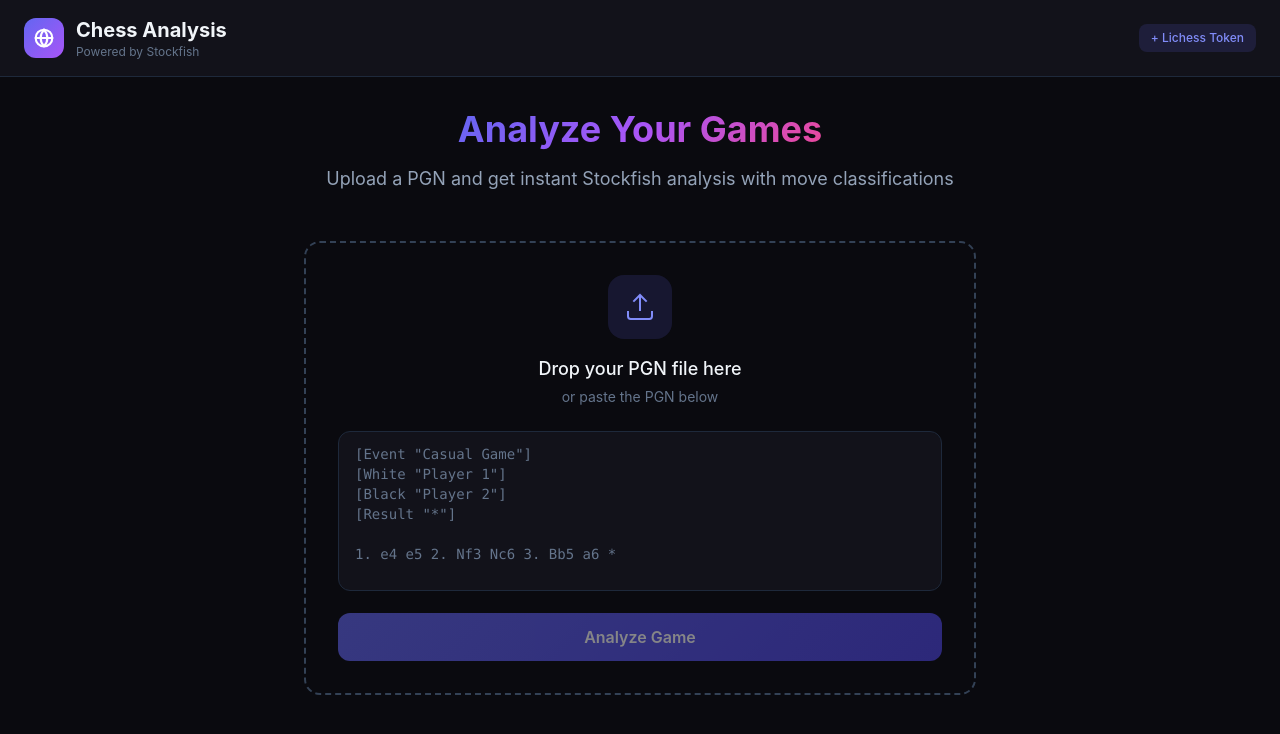
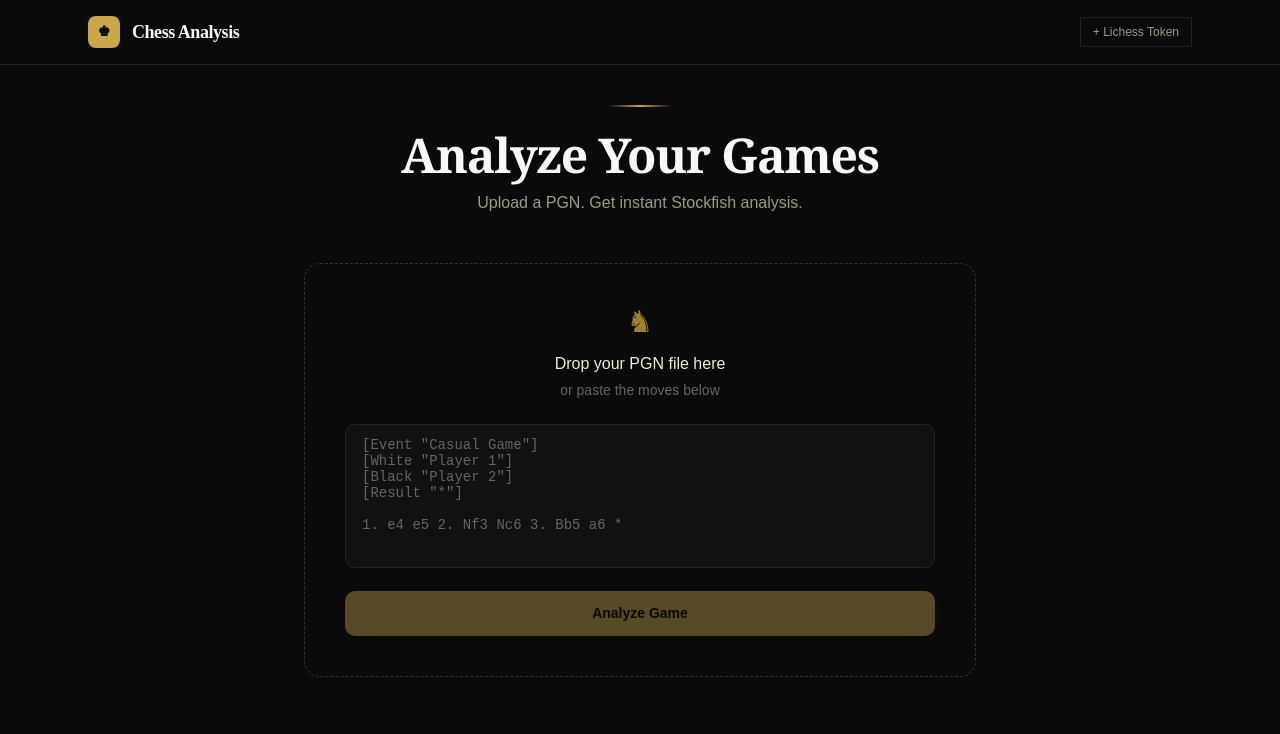
Before and after one commit to janardanboraiscooking/chess-analysis, a Next.js app: page / in a window 1280 px wide. Shown: the top 734 px of the page. Built offline with nearby package versions, Linux system fonts and the light colour scheme.

Commit message:
design: luxury editorial aesthetic — dark marble, gold accents, Playfair Display

```diff
--- a/src/app/globals.css
+++ b/src/app/globals.css
@@ -2,244 +2,183 @@
 @tailwind components;
 @tailwind utilities;
 
-@import url('https://fonts.googleapis.com/css2?family=Inter:wght@300;400;500;600;700;800&family=JetBrains+Mono:wght@400;500;600&display=swap');
+@import url('https://fonts.googleapis.com/css2?family=Playfair+Display:wght@400;500;600;700;800&family=DM+Sans:wght@300;400;500;600;700&family=JetBrains+Mono:wght@400;500;600&display=swap');
 
 :root {
-  --bg-primary: #0a0a0f;
-  --bg-secondary: #12121a;
-  --bg-card: #1a1a25;
-  --bg-hover: #22222f;
-  --accent: #6366f1;
-  --accent-light: #818cf8;
-  --accent-glow: rgba(99, 102, 241, 0.15);
-  --text-primary: #f1f5f9;
-  --text-secondary: #94a3b8;
-  --text-muted: #64748b;
-  --border: #1e293b;
-  --green: #22c55e;
-  --yellow: #eab308;
-  --orange: #f97316;
-  --red: #ef4444;
+  --bg: #0a0a0a;
+  --bg-elevated: #111111;
+  --bg-card: #161616;
+  --border: #222222;
+  --gold: #c9a84c;
+  --gold-dim: #a08030;
+  --gold-glow: rgba(201, 168, 76, 0.12);
+  --cream: #f0ead6;
+  --cream-dim: #a09880;
+  --cream-muted: #6b6358;
+  --white: #faf8f2;
+  --green: #3d8b37;
+  --green-dim: #2a6326;
+  --amber: #d4943a;
+  --red: #c0392b;
+  --red-dim: rgba(192, 57, 43, 0.12);
 }
 
-* {
-  box-sizing: border-box;
-}
+* { box-sizing: border-box; }
 
 body {
-  font-family: 'Inter', -apple-system, BlinkMacSystemFont, sans-serif;
-  background: var(--bg-primary);
-  color: var(--text-primary);
+  font-family: 'DM Sans', sans-serif;
+  background: var(--bg);
+  color: var(--cream);
   min-height: 100vh;
   -webkit-font-smoothing: antialiased;
 }
 
-/* Scrollbar */
-::-webkit-scrollbar { width: 6px; }
+::-webkit-scrollbar { width: 5px; }
 ::-webkit-scrollbar-track { background: transparent; }
-::-webkit-scrollbar-thumb { background: #334155; border-radius: 3px; }
-::-webkit-scrollbar-thumb:hover { background: #475569; }
+::-webkit-scrollbar-thumb { background: #333; border-radius: 3px; }
 
-/* Chess board glow */
-.board-glow {
-  box-shadow: 0 0 60px rgba(99, 102, 241, 0.1), 0 20px 40px rgba(0, 0, 0, 0.4);
+h1, h2, h3 {
+  font-family: 'Playfair Display', Georgia, serif;
 }
 
-/* Card styling */
+.mono {
+  font-family: 'JetBrains Mono', monospace;
+}
+
+/* Card */
 .card {
   background: var(--bg-card);
   border: 1px solid var(--border);
-  border-radius: 16px;
-  transition: all 0.2s ease;
+  border-radius: 12px;
 }
 
-.card:hover {
-  border-color: #334155;
+/* Upload */
+.upload-area {
+  border: 1.5px dashed #333;
+  border-radius: 16px;
+  transition: all 0.25s ease;
+}
+.upload-area:hover, .upload-area.dragging {
+  border-color: var(--gold-dim);
+  background: var(--gold-glow);
 }
 
-/* Progress bar animation */
-@keyframes progress-pulse {
-  0%, 100% { opacity: 1; }
-  50% { opacity: 0.7; }
+/* Button */
+.btn {
+  font-family: 'DM Sans', sans-serif;
+  font-weight: 600;
+  font-size: 14px;
+  padding: 12px 28px;
+  border-radius: 10px;
+  border: none;
+  cursor: pointer;
+  transition: all 0.2s ease;
+  background: var(--gold);
+  color: var(--bg);
+}
+.btn:hover { filter: brightness(1.1); transform: translateY(-1px); }
+.btn:active { transform: translateY(0); }
+.btn:disabled { opacity: 0.4; cursor: not-allowed; transform: none; }
+
+.btn-outline {
+  background: transparent;
+  border: 1px solid var(--border);
+  color: var(--cream-dim);
+}
+.btn-outline:hover {
+  border-color: var(--gold-dim);
+  color: var(--gold);
+  background: var(--gold-glow);
 }
 
-.progress-animated {
-  animation: progress-pulse 2s ease-in-out infinite;
+/* Input */
+.input {
+  background: var(--bg-elevated);
+  border: 1px solid var(--border);
+  border-radius: 10px;
+  padding: 12px 16px;
+  color: var(--cream);
+  font-size: 14px;
+  width: 100%;
+  transition: border-color 0.2s;
 }
+.input:focus { outline: none; border-color: var(--gold-dim); }
+.input::placeholder { color: var(--cream-muted); }
 
-/* Classification badges */
+/* Badge */
 .badge {
   font-family: 'JetBrains Mono', monospace;
-  font-size: 11px;
+  font-size: 10px;
   font-weight: 600;
-  padding: 2px 8px;
-  border-radius: 6px;
-  letter-spacing: 0.02em;
+  padding: 2px 6px;
+  border-radius: 4px;
+  letter-spacing: 0.03em;
 }
-
-.badge-best { background: rgba(34, 197, 94, 0.15); color: #22c55e; }
-.badge-excellent { background: rgba(34, 197, 94, 0.1); color: #4ade80; }
-.badge-good { background: rgba(148, 163, 184, 0.1); color: #94a3b8; }
-.badge-inaccuracy { background: rgba(234, 179, 8, 0.15); color: #eab308; }
-.badge-mistake { background: rgba(249, 115, 22, 0.15); color: #f97316; }
-.badge-blunder { background: rgba(239, 68, 68, 0.15); color: #ef4444; }
+.badge-best { background: rgba(61, 139, 55, 0.2); color: #5cb85c; }
+.badge-excellent { background: rgba(61, 139, 55, 0.12); color: #4a9a44; }
+.badge-good { background: rgba(160, 152, 128, 0.1); color: var(--cream-dim); }
+.badge-inaccuracy { background: rgba(212, 148, 58, 0.15); color: var(--amber); }
+.badge-mistake { background: rgba(192, 57, 43, 0.12); color: #e05545; }
+.badge-blunder { background: var(--red-dim); color: var(--red); }
 
 /* Move button */
 .move-btn {
   font-family: 'JetBrains Mono', monospace;
-  font-size: 13px;
+  font-size: 12px;
   font-weight: 500;
-  padding: 6px 10px;
-  border-radius: 8px;
-  transition: all 0.15s ease;
+  padding: 5px 8px;
+  border-radius: 6px;
+  transition: all 0.15s;
   cursor: pointer;
+  background: transparent;
+  color: var(--cream-dim);
+  border: 1px solid transparent;
+}
+.move-btn:hover { background: var(--bg-elevated); color: var(--cream); }
+.move-btn.active {
+  background: var(--gold-glow);
+  border-color: var(--gold-dim);
+  color: var(--gold);
 }
 
-.move-btn:hover {
-  background: var(--bg-hover);
-}
-
-.move-btn.active {
-  background: var(--accent-glow);
-  border: 1px solid var(--accent);
-  color: var(--accent-light);
-}
-
-/* Eval bar */
-.eval-bar-container {
-  width: 24px;
-  background: #1e293b;
-  border-radius: 4px;
-  overflow: hidden;
-  position: relative;
-}
-
-.eval-bar-fill {
-  position: absolute;
-  bottom: 0;
-  left: 0;
-  right: 0;
-  transition: height 0.3s ease;
-}
-
-/* Upload area */
-.upload-area {
-  border: 2px dashed #334155;
-  border-radius: 16px;
-  transition: all 0.2s ease;
-}
-
-.upload-area:hover,
-.upload-area.dragging {
-  border-color: var(--accent);
-  background: var(--accent-glow);
-}
-
-/* Button */
-.btn-primary {
-  background: linear-gradient(135deg, #6366f1, #4f46e5);
-  color: white;
-  font-weight: 600;
-  padding: 12px 24px;
-  border-radius: 12px;
-  transition: all 0.2s ease;
-  border: none;
-  cursor: pointer;
-}
-
-.btn-primary:hover {
-  transform: translateY(-1px);
-  box-shadow: 0 4px 20px rgba(99, 102, 241, 0.4);
-}
-
-.btn-primary:active {
-  transform: translateY(0);
-}
-
-.btn-primary:disabled {
-  opacity: 0.5;
-  cursor: not-allowed;
-  transform: none;
-  box-shadow: none;
-}
-
-/* Input */
-.input-field {
-  background: var(--bg-secondary);
+/* Stat */
+.stat {
+  background: var(--bg-elevated);
   border: 1px solid var(--border);
-  border-radius: 12px;
-  padding: 12px 16px;
-  color: var(--text-primary);
-  font-size: 14px;
-  transition: all 0.2s ease;
-  width: 100%;
-}
-
-.input-field:focus {
-  outline: none;
-  border-color: var(--accent);
-  box-shadow: 0 0 0 3px var(--accent-glow);
-}
-
-.input-field::placeholder {
-  color: var(--text-muted);
-}
-
-/* Fade in animation */
-@keyframes fadeIn {
-  from { opacity: 0; transform: translateY(10px); }
-  to { opacity: 1; transform: translateY(0); }
-}
-
-.fade-in {
-  animation: fadeIn 0.4s ease forwards;
-}
-
-/* Stats card */
-.stat-card {
-  background: var(--bg-secondary);
-  border: 1px solid var(--border);
-  border-radius: 12px;
+  border-radius: 10px;
   padding: 16px;
   text-align: center;
 }
-
 .stat-value {
-  font-family: 'JetBrains Mono', monospace;
-  font-size: 24px;
+  font-family: 'Playfair Display', serif;
+  font-size: 28px;
   font-weight: 700;
-  color: var(--text-primary);
+  color: var(--white);
+}
+.stat-label {
+  font-size: 11px;
+  color: var(--cream-muted);
+  margin-top: 4px;
+  text-transform: uppercase;
+  letter-spacing: 0.08em;
 }
 
-.stat-label {
-  font-size: 12px;
-  color: var(--text-muted);
-  margin-top: 4px;
-  text-transform: uppercase;
-  letter-spacing: 0.05em;
+/* Progress */
+@keyframes pulse { 0%,100%{opacity:1} 50%{opacity:.5} }
+.progress-dot { animation: pulse 1.5s ease infinite; }
+
+/* Fade in */
+@keyframes fadeUp { from { opacity:0; transform:translateY(8px); } to { opacity:1; transform:translateY(0); } }
+.fade-in { animation: fadeUp 0.35s ease forwards; }
+
+/* Divider */
+.divider {
+  height: 1px;
+  background: var(--border);
 }
 
-/* PV line */
-.pv-line {
-  font-family: 'JetBrains Mono', monospace;
-  font-size: 12px;
-  color: var(--text-muted);
-  line-height: 1.6;
+/* Gold accent line */
+.gold-line {
+  height: 2px;
+  background: linear-gradient(90deg, transparent, var(--gold), transparent);
 }
-
-.pv-move {
-  color: var(--text-secondary);
-}
-
-.pv-move:hover {
-  color: var(--accent-light);
-  cursor: pointer;
-}
-
-/* Gradient text */
-.gradient-text {
-  background: linear-gradient(135deg, #6366f1, #a855f7, #ec4899);
-  -webkit-background-clip: text;
-  -webkit-text-fill-color: transparent;
-  background-clip: text;
-}
--- a/src/app/page.tsx
+++ b/src/app/page.tsx
@@ -56,57 +56,34 @@ export default function Home() {
         setProgress({ current: 0, total: 0, status: 'error', currentMove: 'Could not parse PGN' });
         return;
       }
-
       const worker = initWorker();
       await new Promise<void>((resolve) => {
         const handler = (e: MessageEvent) => {
-          if (e.data.type === 'ready') {
-            worker.removeEventListener('message', handler);
-            resolve();
-          }
+          if (e.data.type === 'ready') { worker.removeEventListener('message', handler); resolve(); }
         };
         worker.addEventListener('message', handler);
         setTimeout(() => { worker.removeEventListener('message', handler); resolve(); }, 5000);
       });
-
       const localEvals: PositionEval[] = [];
-
-      await analyzeGame(
-        parsed.positions,
-        parsed.sanMoves,
-        parsed.moves,
-        worker,
-        12,
-        {
-          onProgress: (current, total, move) => {
-            setProgress({ current, total, status: 'analyzing', currentMove: move });
-          },
-          onPositionEval: (index, eval_) => {
-            localEvals[index] = eval_;
-            setEvals([...localEvals]);
-          },
+      await analyzeGame(parsed.positions, parsed.sanMoves, parsed.moves, worker, 12, {
+        onProgress: (current, total, move) => setProgress({ current, total, status: 'analyzing', currentMove: move }),
+        onPositionEval: (index, eval_) => { localEvals[index] = eval_; setEvals([...localEvals]); },
         onComplete: (analyzedMoves, wACPL, bACPL) => {
           setMoves(analyzedMoves);
           setWhiteACPL(wACPL);
           setBlackACPL(bACPL);
           setProgress((p) => ({ ...p, status: 'done' }));
-
           const game: AnalyzedGame = {
             id: Date.now().toString(),
-              whiteName: parsed.whiteName,
-              blackName: parsed.blackName,
-              result: parsed.result,
-              moves: analyzedMoves,
-              whiteACPL: wACPL,
-              blackACPL: bACPL,
-              totalMoves: parsed.sanMoves.length,
-              analyzedAt: Date.now(),
+            whiteName: parsed.whiteName, blackName: parsed.blackName,
+            result: parsed.result, moves: analyzedMoves,
+            whiteACPL: wACPL, blackACPL: bACPL,
+            totalMoves: parsed.sanMoves.length, analyzedAt: Date.now(),
           };
           saveGame(game).then(() => getAllGames().then(setSavedGames).catch(() => {}));
         },
         onError: () => {},
-        }
-      );
+      });
     } catch {
       setProgress({ current: 0, total: 0, status: 'error', currentMove: 'Analysis failed' });
     }
@@ -118,38 +95,32 @@ export default function Home() {
   const blackMistakes = moves.filter(m => m.black?.classification === 'mistake').length;
 
   return (
-    <main className="min-h-screen" style={{ background: 'var(--bg-primary)' }}>
+    <main className="min-h-screen" style={{ background: 'var(--bg)' }}>
       {/* Header */}
-      <header className="border-b" style={{ borderColor: 'var(--border)', background: 'var(--bg-secondary)' }}>
-        <div className="max-w-7xl mx-auto px-6 py-4 flex items-center justify-between">
+      <header style={{ borderBottom: '1px solid var(--border)', background: 'var(--bg)' }}>
+        <div className="max-w-6xl mx-auto px-6 py-4 flex items-center justify-between">
           <div className="flex items-center gap-3">
-            <div className="w-10 h-10 rounded-xl flex items-center justify-center" style={{ background: 'linear-gradient(135deg, #6366f1, #a855f7)' }}>
-              <svg width="20" height="20" viewBox="0 0 24 24" fill="none" stroke="white" strokeWidth="2.5" strokeLinecap="round" strokeLinejoin="round">
-                <circle cx="12" cy="12" r="10"/>
-                <path d="M12 2a14.5 14.5 0 0 0 0 20 14.5 14.5 0 0 0 0-20"/>
-                <path d="M2 12h20"/>
-              </svg>
+            <div className="w-8 h-8 rounded-lg flex items-center justify-center" style={{ background: 'var(--gold)', color: 'var(--bg)' }}>
+              <span className="text-sm font-bold" style={{ fontFamily: 'Playfair Display, serif' }}>♚</span>
             </div>
-            <div>
-              <h1 className="text-xl font-bold" style={{ color: 'var(--text-primary)' }}>Chess Analysis</h1>
-              <p className="text-xs" style={{ color: 'var(--text-muted)' }}>Powered by Stockfish</p>
+            <span className="text-lg font-semibold tracking-tight" style={{ color: 'var(--white)', fontFamily: 'Playfair Display, serif' }}>
+              Chess Analysis
+            </span>
           </div>
-          </div>
-          <div className="flex items-center gap-4">
           {tokenReady && <LichessLogin onTokenChange={() => setTokenReady(true)} />}
-          </div>
         </div>
       </header>
 
-      <div className="max-w-7xl mx-auto px-6 py-8">
+      <div className="max-w-6xl mx-auto px-6 py-10">
         {!pgn && (
           <div className="fade-in">
             <div className="text-center mb-12">
-              <h2 className="text-4xl font-bold mb-4">
-                <span className="gradient-text">Analyze Your Games</span>
-              </h2>
-              <p className="text-lg" style={{ color: 'var(--text-secondary)' }}>
-                Upload a PGN and get instant Stockfish analysis with move classifications
+              <div className="gold-line w-16 mx-auto mb-6" />
+              <h1 className="text-5xl font-bold mb-3 tracking-tight" style={{ color: 'var(--white)' }}>
+                Analyze Your Games
+              </h1>
+              <p className="text-base" style={{ color: 'var(--cream-dim)' }}>
+                Upload a PGN. Get instant Stockfish analysis.
               </p>
             </div>
             <PgnUpload onPgnSubmit={handlePgnSubmit} />
@@ -164,77 +135,67 @@ export default function Home() {
 
         {moves.length > 0 && (
           <div className="fade-in">
-            {/* Stats Row */}
-            <div className="grid grid-cols-2 md:grid-cols-4 gap-4 mb-6">
-              <div className="stat-card">
-                <div className="stat-value" style={{ color: 'var(--text-primary)' }}>{whiteACPL}</div>
+            {/* Stats */}
+            <div className="grid grid-cols-2 md:grid-cols-4 gap-3 mb-6">
+              <div className="stat">
+                <div className="stat-value">{whiteACPL}</div>
                 <div className="stat-label">White ACPL</div>
               </div>
-              <div className="stat-card">
-                <div className="stat-value" style={{ color: 'var(--text-primary)' }}>{blackACPL}</div>
+              <div className="stat">
+                <div className="stat-value">{blackACPL}</div>
                 <div className="stat-label">Black ACPL</div>
               </div>
-              <div className="stat-card">
+              <div className="stat">
                 <div className="stat-value" style={{ color: 'var(--red)' }}>{whiteBlunders + blackBlunders}</div>
                 <div className="stat-label">Blunders</div>
               </div>
-              <div className="stat-card">
-                <div className="stat-value" style={{ color: 'var(--orange)' }}>{whiteMistakes + blackMistakes}</div>
+              <div className="stat">
+                <div className="stat-value" style={{ color: 'var(--amber)' }}>{whiteMistakes + blackMistakes}</div>
                 <div className="stat-label">Mistakes</div>
               </div>
             </div>
 
-            {/* Main Content */}
-            <div className="grid grid-cols-1 lg:grid-cols-3 gap-6">
+            {/* Main */}
+            <div className="grid grid-cols-1 lg:grid-cols-3 gap-5">
               <div className="lg:col-span-2 space-y-4">
-                <div className="card p-4 board-glow">
+                <div className="card p-4">
                   <ChessBoard pgn={pgn} currentMoveIndex={currentMoveIndex} />
                 </div>
                 <div className="card p-4">
                   <EvalGraph evals={evals} currentMoveIndex={currentMoveIndex} onMoveClick={setCurrentMoveIndex} />
                 </div>
               </div>
-              <div>
               <div className="card p-4 max-h-[700px] overflow-y-auto">
                 <MoveList moves={moves} currentMoveIndex={currentMoveIndex} onMoveClick={setCurrentMoveIndex} />
               </div>
             </div>
-            </div>
 
-            {/* Back to Upload */}
             <div className="mt-8 text-center">
-              <button
-                onClick={() => { setPgn(''); setMoves([]); setEvals([]); setCurrentMoveIndex(0); setProgress({ current: 0, total: 0, status: 'idle', currentMove: '' }); }}
-                className="btn-primary"
-              >
+              <button onClick={() => { setPgn(''); setMoves([]); setEvals([]); setCurrentMoveIndex(0); setProgress({ current: 0, total: 0, status: 'idle', currentMove: '' }); }} className="btn-outline">
                 Analyze Another Game
               </button>
             </div>
           </div>
         )}
 
-        {/* Saved Games */}
         {savedGames.length > 0 && !pgn && (
           <div className="mt-12 fade-in">
-            <h2 className="text-xl font-bold mb-4" style={{ color: 'var(--text-primary)' }}>Saved Games</h2>
+            <div className="gold-line w-12 mb-6" />
+            <h2 className="text-2xl font-bold mb-4" style={{ color: 'var(--white)' }}>Saved Games</h2>
             <div className="space-y-2">
               {savedGames.map((game) => (
-                <div key={game.id} className="card p-4 flex justify-between items-center hover:border-gray-600 transition-colors">
+                <div key={game.id} className="card p-4 flex justify-between items-center" style={{ transition: 'border-color 0.2s' }}>
                   <div>
-                    <span className="font-semibold" style={{ color: 'var(--text-primary)' }}>{game.whiteName || 'White'}</span>
-                    <span style={{ color: 'var(--text-muted)' }}> vs </span>
-                    <span className="font-semibold" style={{ color: 'var(--text-primary)' }}>{game.blackName || 'Black'}</span>
-                    <span className="ml-2 text-sm" style={{ color: 'var(--text-muted)' }}>({game.result})</span>
+                    <span className="font-semibold" style={{ color: 'var(--white)' }}>{game.whiteName || 'White'}</span>
+                    <span style={{ color: 'var(--cream-muted)' }}> vs </span>
+                    <span className="font-semibold" style={{ color: 'var(--white)' }}>{game.blackName || 'Black'}</span>
+                    <span className="ml-2 text-sm" style={{ color: 'var(--cream-muted)' }}>({game.result})</span>
                   </div>
                   <div className="flex gap-3 items-center">
-                    <span className="text-xs" style={{ color: 'var(--text-muted)' }}>
-                      ACPL: {game.whiteACPL}/{game.blackACPL}
+                    <span className="mono text-xs" style={{ color: 'var(--cream-muted)' }}>
+                      ACPL {game.whiteACPL}/{game.blackACPL}
                     </span>
-                    <button
-                      onClick={() => deleteGame(game.id).then(() => getAllGames().then(setSavedGames).catch(() => {}))}
-                      className="text-xs hover:text-red-400 transition-colors"
-                      style={{ color: 'var(--text-muted)' }}
-                    >
+                    <button onClick={() => deleteGame(game.id).then(() => getAllGames().then(setSavedGames).catch(() => {}))} className="text-xs hover:opacity-70 transition-opacity" style={{ color: 'var(--cream-muted)' }}>
                       Delete
                     </button>
                   </div>
--- a/src/components/LichessLogin.tsx
+++ b/src/components/LichessLogin.tsx
@@ -12,29 +12,16 @@ export default function LichessLogin({ onTokenChange }: LichessLoginProps) {
   const [showInput, setShowInput] = useState(false);
 
   const handleLogin = () => {
-    if (token.trim()) {
-      setLichessToken(token.trim());
-      setLoggedIn(true);
-      setToken('');
-      setShowInput(false);
-      onTokenChange();
-    }
+    if (token.trim()) { setLichessToken(token.trim()); setLoggedIn(true); setToken(''); setShowInput(false); onTokenChange(); }
   };
-
-  const handleLogout = () => {
-    clearLichessToken();
-    setLoggedIn(false);
-    onTokenChange();
-  };
+  const handleLogout = () => { clearLichessToken(); setLoggedIn(false); onTokenChange(); };
 
   if (loggedIn) {
     return (
       <div className="flex items-center gap-2">
-        <div className="w-2 h-2 rounded-full bg-green-500" />
-        <span className="text-xs font-medium" style={{ color: 'var(--green)' }}>Lichess Connected</span>
-        <button onClick={handleLogout} className="text-xs hover:text-red-400 transition-colors" style={{ color: 'var(--text-muted)' }}>
-          Disconnect
-        </button>
+        <div className="w-1.5 h-1.5 rounded-full" style={{ background: 'var(--green)' }} />
+        <span className="text-xs" style={{ color: 'var(--green)' }}>Connected</span>
+        <button onClick={handleLogout} className="text-xs hover:opacity-60 transition-opacity" style={{ color: 'var(--cream-muted)' }}>×</button>
       </div>
     );
   }
@@ -42,30 +29,15 @@ export default function LichessLogin({ onTokenChange }: LichessLoginProps) {
   if (showInput) {
     return (
       <div className="flex items-center gap-2">
-        <input
-          type="password"
-          value={token}
-          onChange={(e) => setToken(e.target.value)}
-          placeholder="lip_..."
-          className="input-field text-xs py-1.5 px-3 w-48"
-          onKeyDown={(e) => e.key === 'Enter' && handleLogin()}
-        />
-        <button onClick={handleLogin} disabled={!token.trim()} className="btn-primary text-xs py-1.5 px-3">
-          Connect
-        </button>
-        <button onClick={() => setShowInput(false)} className="text-xs" style={{ color: 'var(--text-muted)' }}>
-          Cancel
-        </button>
+        <input type="password" value={token} onChange={(e) => setToken(e.target.value)} placeholder="lip_..." className="input text-xs py-1.5 px-3 w-44" onKeyDown={(e) => e.key === 'Enter' && handleLogin()} />
+        <button onClick={handleLogin} disabled={!token.trim()} className="btn text-xs py-1.5 px-3">Connect</button>
+        <button onClick={() => setShowInput(false)} className="text-xs" style={{ color: 'var(--cream-muted)' }}>×</button>
       </div>
     );
   }
 
   return (
-    <button
-      onClick={() => setShowInput(true)}
-      className="text-xs font-medium px-3 py-1.5 rounded-lg transition-colors"
-      style={{ color: 'var(--accent-light)', background: 'var(--accent-glow)' }}
-    >
+    <button onClick={() => setShowInput(true)} className="btn-outline text-xs py-1.5 px-3">
       + Lichess Token
     </button>
   );
--- a/src/components/PgnUpload.tsx
+++ b/src/components/PgnUpload.tsx
@@ -30,21 +30,15 @@ export default function PgnUpload({ onPgnSubmit }: PgnUploadProps) {
         onDragOver={(e) => { e.preventDefault(); setIsDragging(true); }}
         onDragLeave={() => setIsDragging(false)}
         onDrop={handleDrop}
-        className={`upload-area p-8 text-center ${isDragging ? 'dragging' : ''}`}
+        className={`upload-area p-10 text-center ${isDragging ? 'dragging' : ''}`}
       >
         <div className="mb-6">
-          <div className="w-16 h-16 mx-auto rounded-2xl flex items-center justify-center mb-4" style={{ background: 'var(--accent-glow)' }}>
-            <svg width="32" height="32" viewBox="0 0 24 24" fill="none" stroke="currentColor" strokeWidth="1.5" style={{ color: 'var(--accent-light)' }}>
-              <path d="M21 15v4a2 2 0 0 1-2 2H5a2 2 0 0 1-2-2v-4"/>
-              <polyline points="17 8 12 3 7 8"/>
-              <line x1="12" y1="3" x2="12" y2="15"/>
-            </svg>
-          </div>
-          <p className="text-lg font-medium mb-1" style={{ color: 'var(--text-primary)' }}>
+          <div className="text-3xl mb-3" style={{ color: 'var(--gold-dim)' }}>♞</div>
+          <p className="text-base font-medium mb-1" style={{ color: 'var(--cream)' }}>
             Drop your PGN file here
           </p>
-          <p className="text-sm" style={{ color: 'var(--text-muted)' }}>
-            or paste the PGN below
+          <p className="text-sm" style={{ color: 'var(--cream-muted)' }}>
+            or paste the moves below
           </p>
         </div>
 
@@ -52,13 +46,13 @@ export default function PgnUpload({ onPgnSubmit }: PgnUploadProps) {
           value={pgnText}
           onChange={(e) => setPgnText(e.target.value)}
           placeholder={'[Event "Casual Game"]\n[White "Player 1"]\n[Black "Player 2"]\n[Result "*"]\n\n1. e4 e5 2. Nf3 Nc6 3. Bb5 a6 *'}
-          className="input-field h-40 font-mono text-sm resize-none mb-4"
+          className="input h-36 mono text-xs resize-none mb-4"
         />
 
         <button
           onClick={() => pgnText.trim() && onPgnSubmit(pgnText)}
           disabled={!pgnText.trim()}
-          className="btn-primary w-full text-base"
+          className="btn w-full"
         >
           Analyze Game
         </button>
```
Also changed, not shown: src/components/AnalysisProgress.tsx (+12 -26 lines), src/components/EvalGraph.tsx (+17 -33 lines), src/components/MoveList.tsx (+13 -34 lines). Lines whose indentation alone changed are shown as unchanged.
